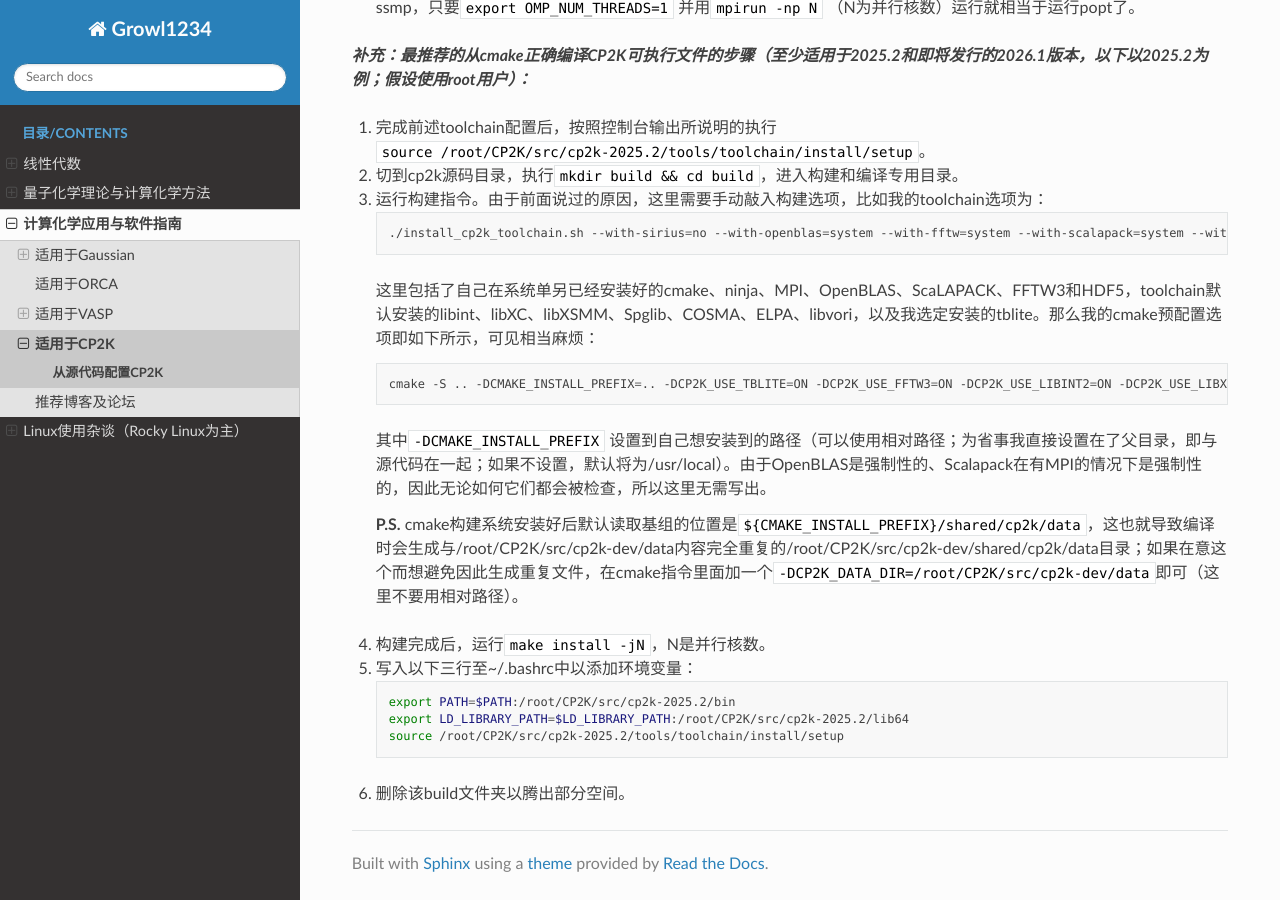
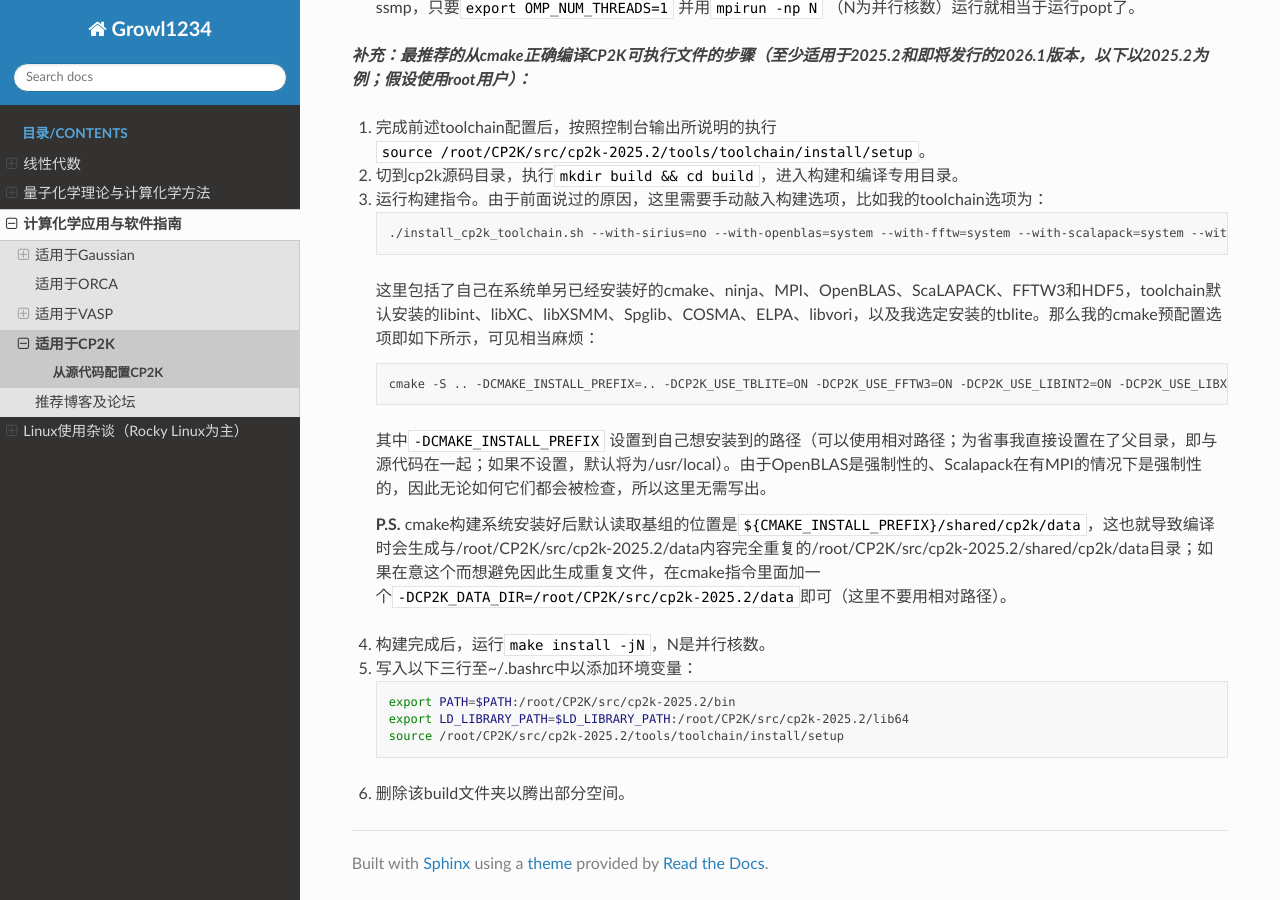
Before and after one commit to Growl1234/RTDProject, a Sphinx documentation site: the page built from source/applications/CP2K/installation.md, in a window 1280 px wide and 900 px high, scrolled down 988 px. Built offline with Sphinx 7.4.7 and the Read the Docs theme 3.1.0, drawn with Linux system fonts in a browser that asks for light colours.

Commit message:
Update installation.md

```diff
--- a/source/applications/CP2K/installation.md
+++ b/source/applications/CP2K/installation.md
@@ -39,7 +39,7 @@
 
 其中<code style="font-size: 14px;">-DCMAKE_INSTALL_PREFIX</code> 设置到自己想安装到的路径（可以使用相对路径；为省事我直接设置在了父目录，即与源代码在一起；如果不设置，默认将为/usr/local）。由于OpenBLAS是强制性的、Scalapack在有MPI的情况下是强制性的，因此无论如何它们都会被检查，所以这里无需写出。
 
-**P.S.** cmake构建系统安装好后默认读取基组的位置是<code style="font-size: 14px;">${CMAKE_INSTALL_PREFIX}/shared/cp2k/data</code>，这也就导致编译时会生成与/root/CP2K/src/cp2k-dev/data内容完全重复的/root/CP2K/src/cp2k-dev/shared/cp2k/data目录；如果在意这个而想避免因此生成重复文件，在cmake指令里面加一个<code style="font-size: 14px;">-DCP2K_DATA_DIR=/root/CP2K/src/cp2k-dev/data</code>即可（这里不要用相对路径）。</li>
+**P.S.** cmake构建系统安装好后默认读取基组的位置是<code style="font-size: 14px;">${CMAKE_INSTALL_PREFIX}/shared/cp2k/data</code>，这也就导致编译时会生成与/root/CP2K/src/cp2k-2025.2/data内容完全重复的/root/CP2K/src/cp2k-2025.2/shared/cp2k/data目录；如果在意这个而想避免因此生成重复文件，在cmake指令里面加一个<code style="font-size: 14px;">-DCP2K_DATA_DIR=/root/CP2K/src/cp2k-2025.2/data</code>即可（这里不要用相对路径）。</li>
 
 <li> 构建完成后，运行<code style="font-size: 14px;">make install -jN</code>，N是并行核数。</li>
 
```
